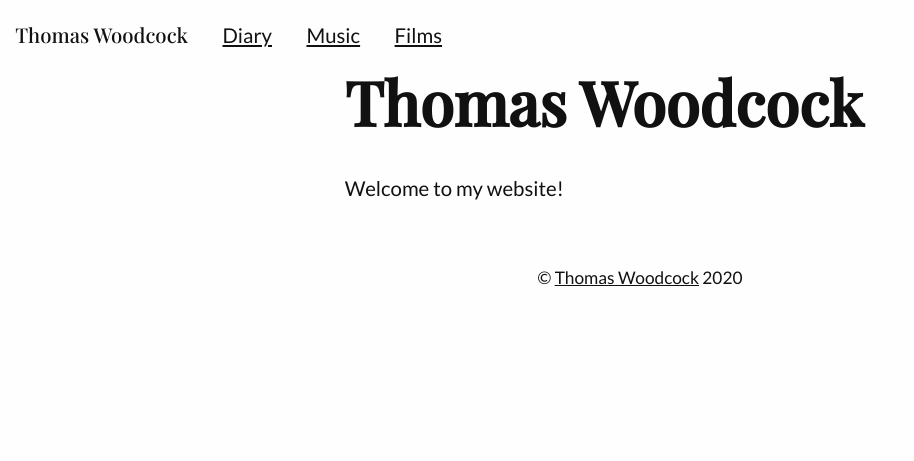
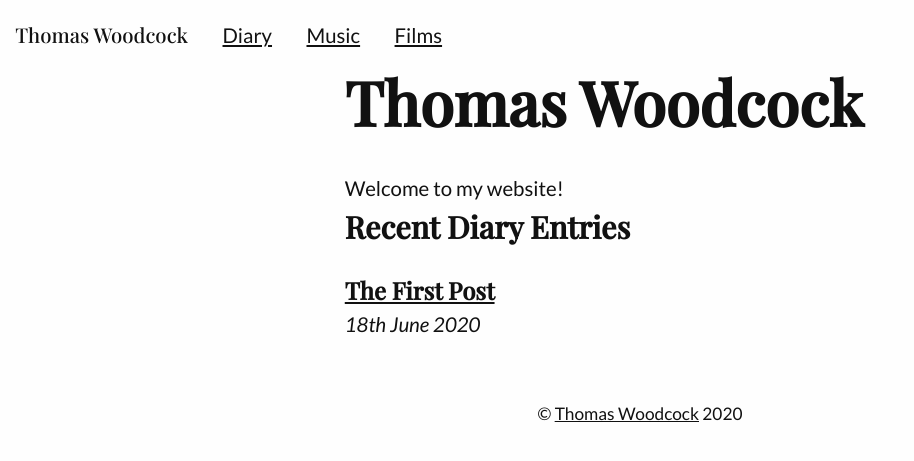
Before and after one commit to thomaswoodcock/thomaswoodcock.github.io, a Jekyll site: the page built from index.html, in a window 1280 px wide. Shown: the top 461 px of the page, without its empty margins (0-914 px from the left). Built offline with Jekyll 4.4.1, drawn with Linux system fonts in a browser that asks for light colours.

Commit message:
Add recent diary entries

```diff
--- a/index.html
+++ b/index.html
@@ -5,3 +5,13 @@ title: Home
 
 <h1>Thomas Woodcock</h1>
 <p>Welcome to my website!</p>
+
+<article>
+  <h2>Recent Diary Entries</h2>
+  {% for post in site.posts limit:3 %}
+  <h3><a href="{{ post.url }}">{{ post.title }}</a></h3>
+  <time datetime="{{ post.date }}"
+    >{{ post.date | date_to_long_string: "ordinal" }}</time
+  >
+  {% endfor %}
+</article>
```
